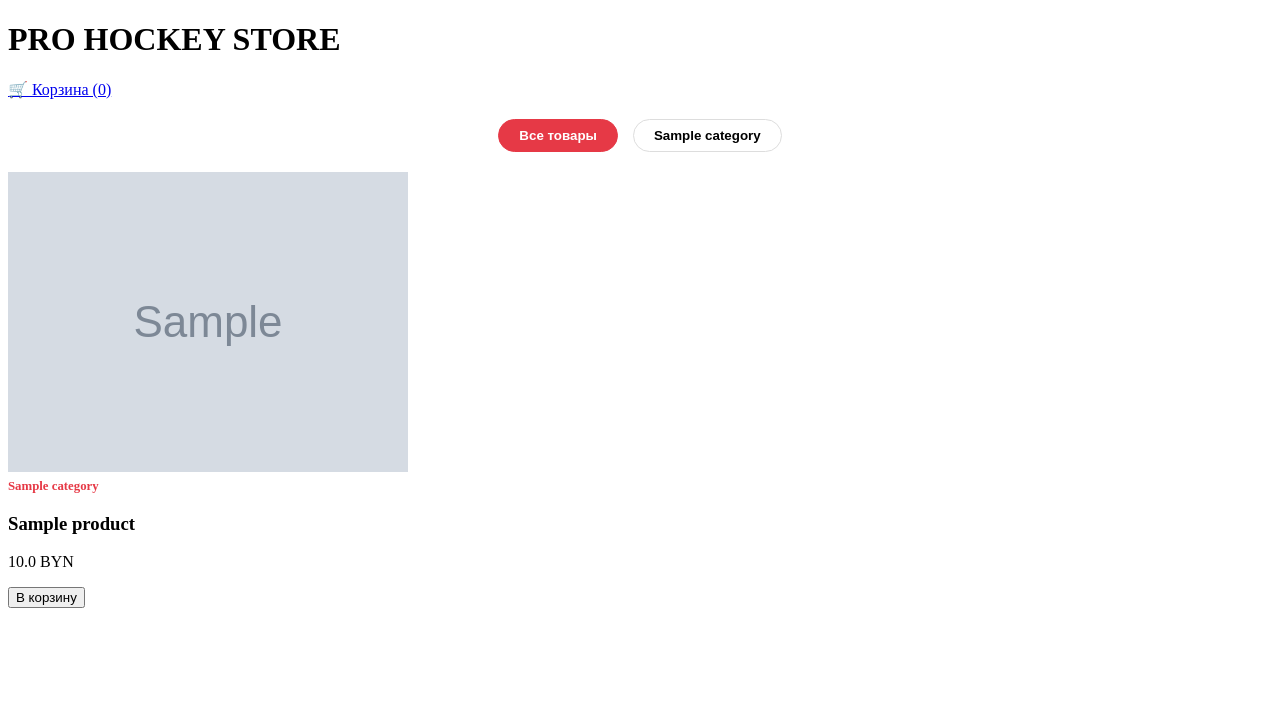
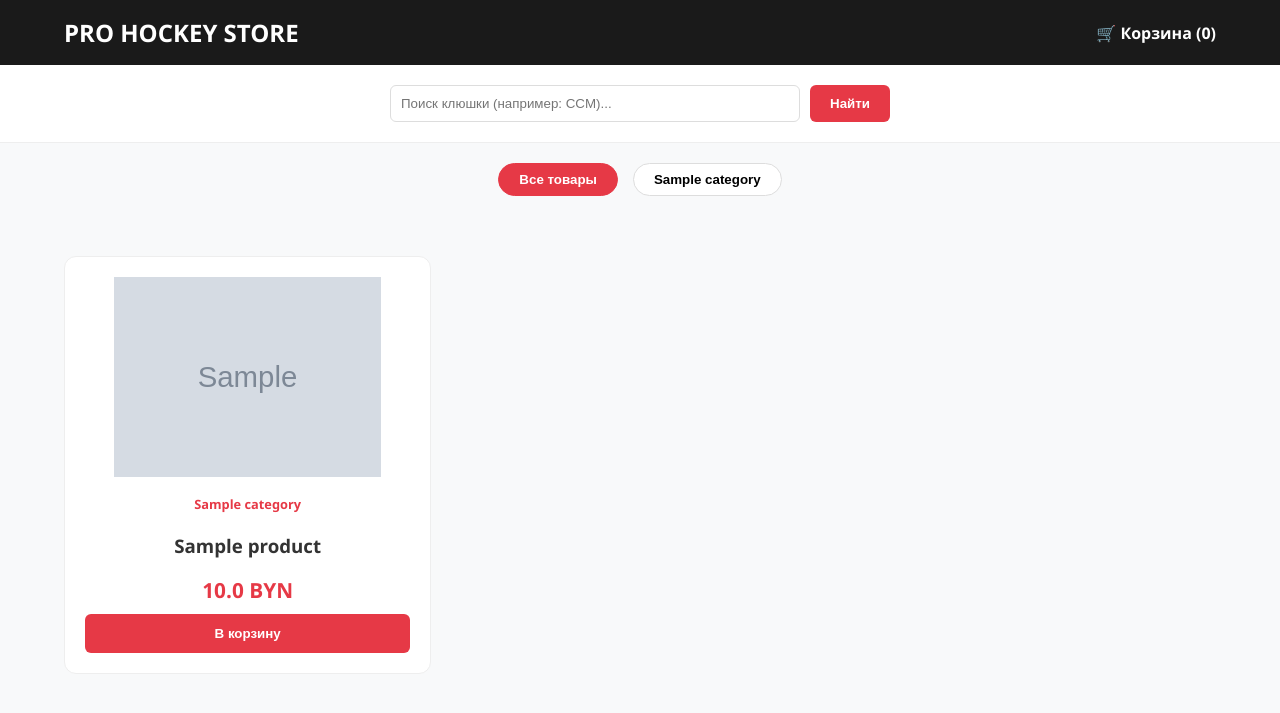
Before and after one commit to artik1112006-lang/pro_hockey-store, a FastAPI app: page / in a window 1280 px wide. Shown: the top 713 px of the page. Run offline with FastAPI, Linux system fonts and the light colour scheme; tables that the repository leaves empty hold one stand-in row (values such as "Sample post"); grey boxes marked "Sample" are stand-in pictures.

Commit message:
Update index.html

```diff
--- a/templates/index.html
+++ b/templates/index.html
@@ -4,17 +4,33 @@
     <meta charset="UTF-8">
     <meta name="viewport" content="width=device-width, initial-scale=1.0">
     <title>Pro Hockey Store — Каталог</title>
+    <!-- Пытаемся подключить внешний CSS -->
     <link rel="stylesheet" href="/static/style.css">
+
     <style>
+        /* Встроенные стили на случай, если static/style.css не загрузится */
+        body { font-family: 'Segoe UI', sans-serif; background-color: #f8f9fa; margin: 0; color: #333; }
+        header { background-color: #1a1a1a; color: white; padding: 1rem 5%; display: flex; justify-content: space-between; align-items: center; box-shadow: 0 2px 10px rgba(0,0,0,0.3); }
+        header h1 { margin: 0; font-size: 1.5rem; }
+        header a { color: white; text-decoration: none; font-weight: bold; }
+
+        .container { display: grid; grid-template-columns: repeat(auto-fill, minmax(280px, 1fr)); gap: 25px; padding: 40px 5%; }
+
+        .card { background: white; border-radius: 12px; padding: 20px; text-align: center; transition: 0.3s; border: 1px solid #eee; display: flex; flex-direction: column; cursor: pointer; }
+        .card:hover { transform: translateY(-5px); box-shadow: 0 10px 20px rgba(0,0,0,0.1); }
+        .card img { max-width: 100%; height: 200px; object-fit: contain; margin-bottom: 15px; }
+
+        .price { font-size: 1.3rem; font-weight: bold; color: #e63946; margin: 10px 0; }
+        .btn { background-color: #e63946; color: white; border: none; padding: 12px 20px; border-radius: 6px; cursor: pointer; font-weight: bold; width: 100%; }
+
+        /* Категории и Модалка */
         .category-nav { display: flex; justify-content: center; gap: 15px; padding: 20px; flex-wrap: wrap; }
-        .cat-btn { padding: 8px 20px; border-radius: 20px; border: 1px solid #ddd; background: white; cursor: pointer; transition: 0.3s; font-weight: bold; }
-        .cat-btn:hover, .cat-btn.active { background: #e63946; color: white; border-color: #e63946; }
+        .cat-btn { padding: 8px 20px; border-radius: 20px; border: 1px solid #ddd; background: white; cursor: pointer; font-weight: bold; }
+        .cat-btn.active { background: #e63946; color: white; border-color: #e63946; }
 
-        .modal { display: none; position: fixed; z-index: 2000; left: 0; top: 0; width: 100%; height: 100%; background: rgba(0,0,0,0.8); align-items: center; justify-content: center; backdrop-filter: blur(5px); }
+        .modal { display: none; position: fixed; z-index: 9999; left: 0; top: 0; width: 100%; height: 100%; background: rgba(0,0,0,0.8); align-items: center; justify-content: center; backdrop-filter: blur(5px); }
         .modal-content { background: white; padding: 30px; border-radius: 15px; max-width: 600px; width: 90%; position: relative; text-align: center; max-height: 85vh; overflow-y: auto; }
-        .close-modal { position: absolute; right: 20px; top: 10px; font-size: 35px; cursor: pointer; color: #333; }
-        .modal img { max-height: 350px; width: auto; max-width: 100%; object-fit: contain; margin-bottom: 20px; border-radius: 8px; }
-        .modal p { color: #555; line-height: 1.6; text-align: left; white-space: pre-line; background: #f9f9f9; padding: 15px; border-radius: 8px; }
+        .close-modal { position: absolute; right: 20px; top: 10px; font-size: 35px; cursor: pointer; }
     </style>
 </head>
 <body>
@@ -25,6 +41,17 @@
         <a href="/cart" id="cart-link">🛒 Корзина (<span id="cart-count">0</span>)</a>
     </nav>
 </header>
+<!-- Поле поиска -->
+<div style="text-align: center; padding: 20px 5%; background: white; border-bottom: 1px solid #eee;">
+    <form action="/" method="get" style="max-width: 500px; margin: 0 auto; display: flex; gap: 10px;">
+        <input type="text" name="q" value="{{ search_query }}" placeholder="Поиск клюшки (например: CCM)..."
+               style="flex: 1; padding: 10px; border: 1px solid #ddd; border-radius: 6px;">
+        <button type="submit" class="btn" style="width: auto; padding: 10px 20px;">Найти</button>
+        {% if search_query %}
+            <a href="/" class="cat-btn" style="text-decoration: none; display: flex; align-items: center;">Сброс</a>
+        {% endif %}
+    </form>
+</div>
 
 <div class="category-nav">
     <button class="cat-btn active" onclick="filterItems('all', this)">Все товары</button>
@@ -36,13 +63,13 @@
 <div class="container">
     {% for p in products %}
     <div class="card product-card cat-{{ p.category_id }}"
-         onclick="openModal('{{ p.name|replace("'", "\\'") }}', '{{ p.image_url }}', '{{ (p.description or "Описание отсутствует")|replace("'", "\\'")|replace("\n", " ") }}', '{{ p.price }}')">
+         onclick='openModal({{ p.name|tojson }}, {{ p.image_url|tojson }}, {{ (p.description or "Описание отсутствует")|tojson }}, "{{ p.price }}")'>
         <img src="{{ p.image_url }}" alt="{{ p.name }}">
         <div class="card-content">
             <span style="font-size: 0.8rem; color: #e63946; font-weight: bold;">{{ p.category.name if p.category else 'Спорттовары' }}</span>
             <h3>{{ p.name }}</h3>
             <p class="price">{{ p.price }} BYN</p>
-            <button class="btn" onclick="event.stopPropagation(); addToCart('{{ p.id }}', '{{ p.name|replace("'", "\\'") }}', {{ p.price }})">В корзину</button>
+            <button class="btn" onclick="event.stopPropagation(); addToCart('{{ p.id }}', {{ p.name|tojson }}, {{ p.price }})">В корзину</button>
         </div>
     </div>
     {% endfor %}
@@ -51,10 +78,10 @@
 <div id="productModal" class="modal" onclick="closeModal()">
     <div class="modal-content" onclick="event.stopPropagation()">
         <span class="close-modal" onclick="closeModal()">&times;</span>
-        <img id="modalImg" src="" alt="">
+        <img id="modalImg" src="" alt="" style="max-width: 100%; height: auto; max-height: 300px; margin-bottom: 20px;">
         <h2 id="modalTitle"></h2>
-        <p id="modalDesc"></p>
-        <h3 id="modalPrice" style="color: #e63946; font-size: 1.8rem; margin-top: 20px;"></h3>
+        <p id="modalDesc" style="text-align: left; white-space: pre-line; color: #666;"></p>
+        <h3 id="modalPrice" style="color: #e63946;"></h3>
     </div>
 </div>
 
```
